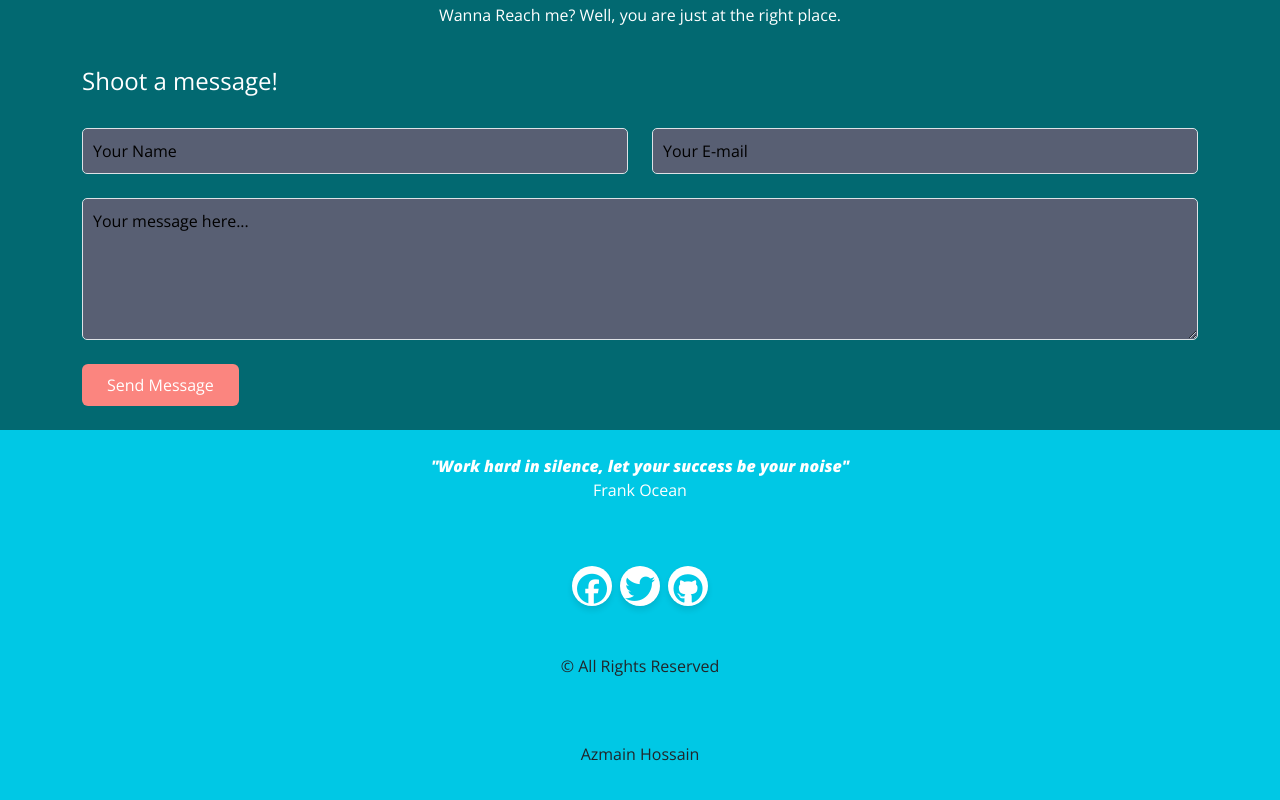
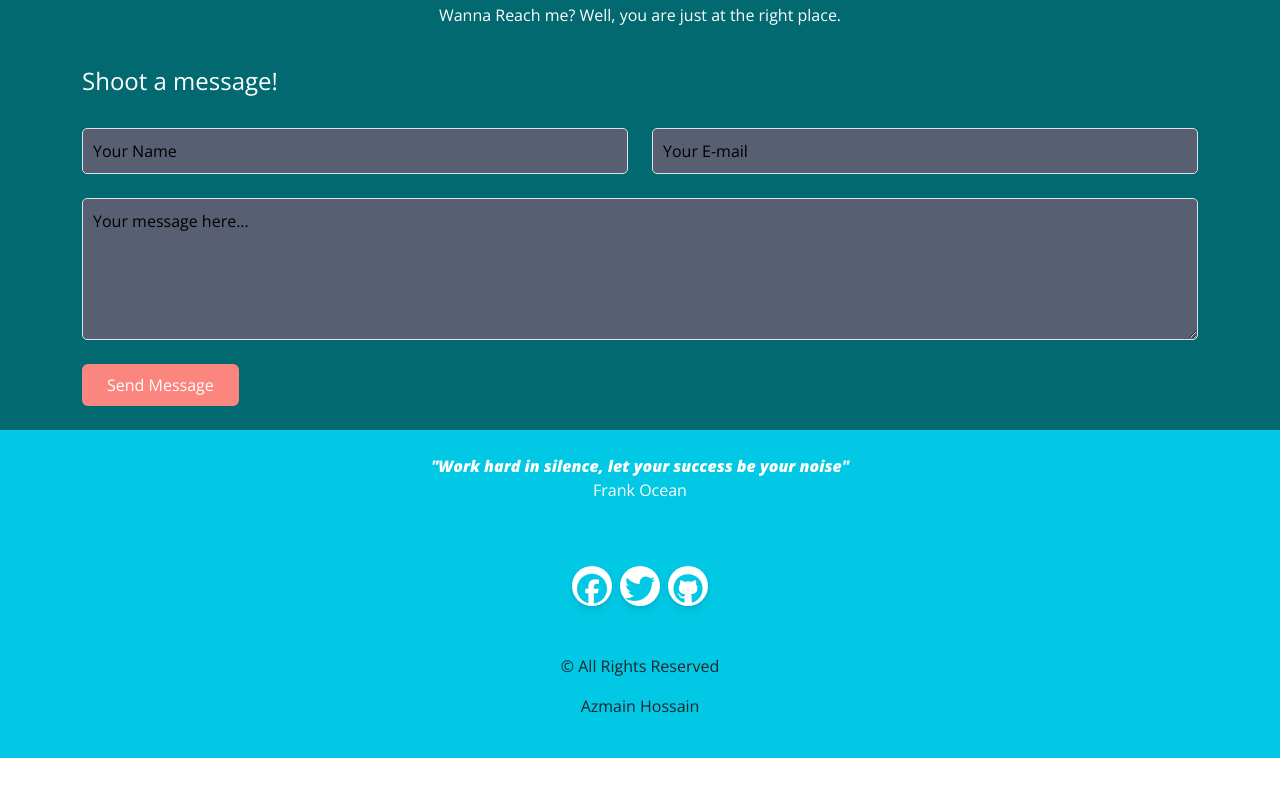
Before and after one commit to azmainhossain99/azmainhossain99.github.io, a plain HTML site: page index.html in a window 1280 px wide. Shown: the part 3400-4200 px from the top of the page. After the commit the page ends 4158 px from the top, so only its background shows below. Drawn offline with nearby package versions, Linux system fonts and the light colour scheme; a web font is replaced by a local one.

Commit message:
Update index.html

```diff
--- a/index.html
+++ b/index.html
@@ -317,12 +317,12 @@
           </div>
         </div>
 
-        <div class="row py-4">
+        <div class="row pt-4">
           <div class="col text-center">
             <p>&copy; All Rights Reserved</p>
           </div>
         </div>
-        <div class="row py-4">
+        <div class="row pb-4">
           <div class="col text-center">
             <p>Azmain Hossain</p>
           </div>
```
